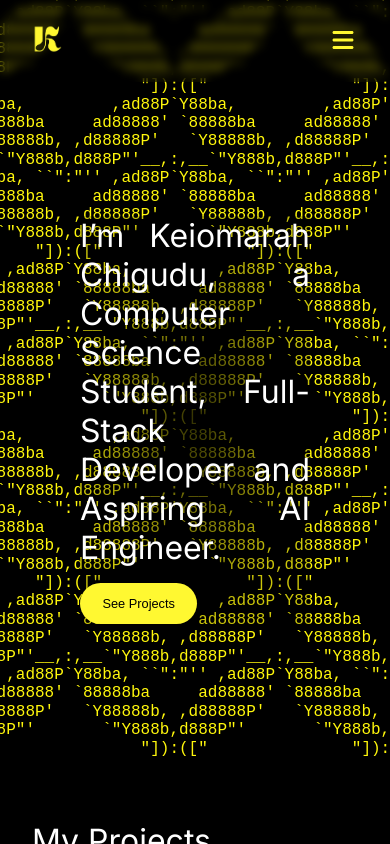
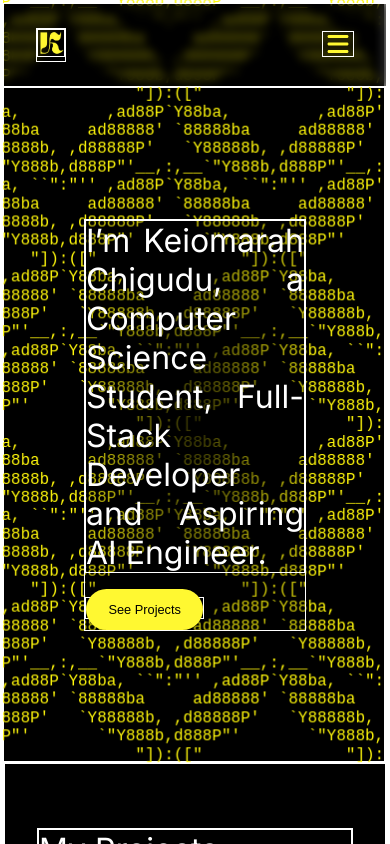
Before and after one commit to keiomarah/portfolio-site, a React (Vite) app: page / in a window 390 px wide. Shown: the top 844 px of the page. Built offline with nearby package versions, Linux system fonts and the light colour scheme.

Commit message:
Fix overlow on mobile issue

```diff
--- a/src/index.css
+++ b/src/index.css
@@ -9,7 +9,7 @@
   box-sizing: border-box;
   padding: 0;
   margin: 0;
-  /*border: 1px solid white;*/
+  border: 1px solid white;
 }
 
 html {
@@ -19,7 +19,7 @@ body {
   background-color: black;
   color: white;
   font-family: "Inter", apple-system, BlinkMacSystemFont, sans-serif;
-  overflow-x: hidden;
+  overflow: hidden;
 }
 
 /*Page Header*/
```
